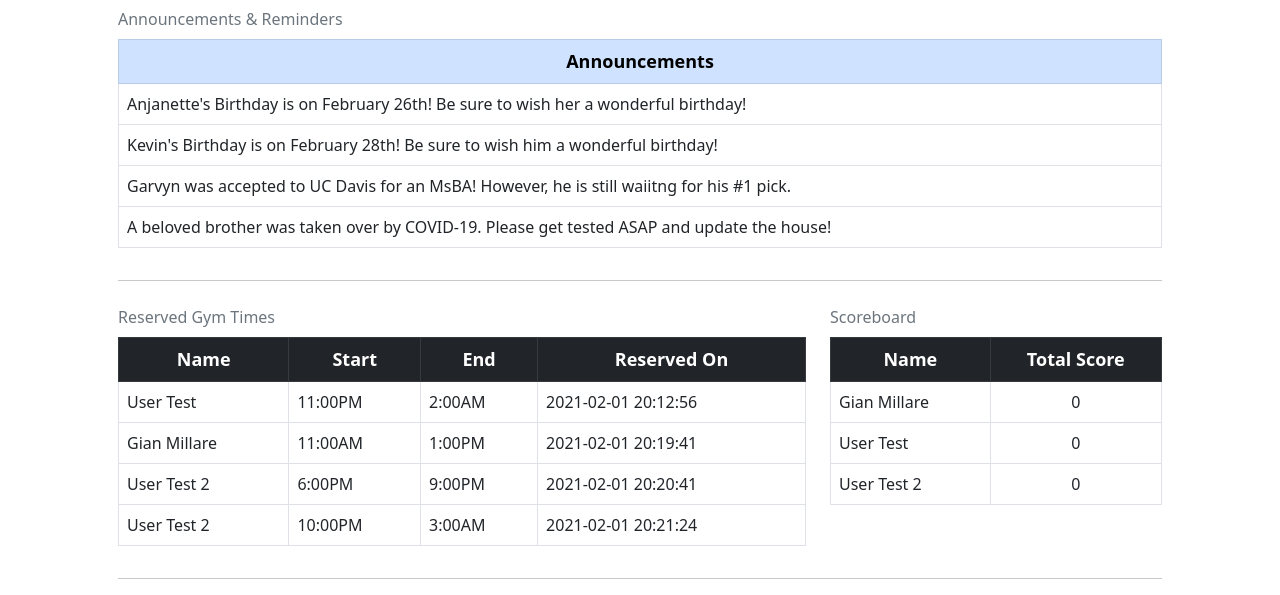
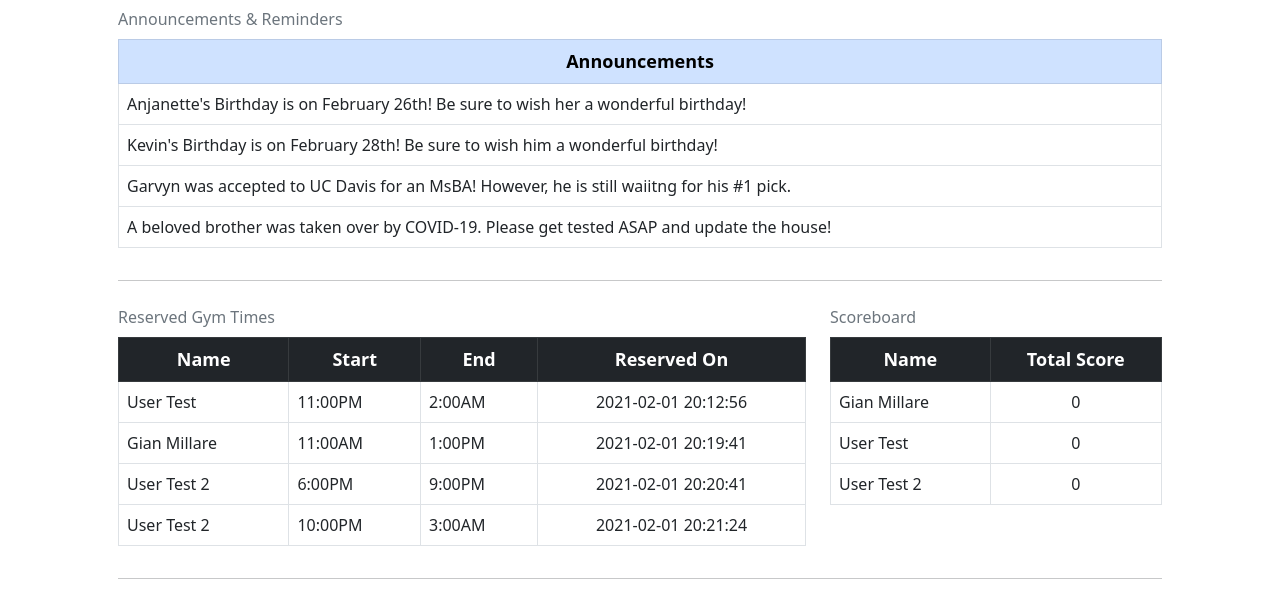
Before and after one commit to gianmillare/Giacomo_Tasks, a Flask app: page / in a window 1280 px wide. Shown: the part 186-781 px from the top of the page. Run offline with Flask 2, Linux system fonts and the light colour scheme; the visitor is signed in with stand-in values (Sample User, id 1).

Commit message:
completed the gym reservation feature. Next Step: implement deleting and resetting gym reservations

```diff
--- a/templates/index.html
+++ b/templates/index.html
@@ -82,7 +82,7 @@
                         <td>{{ i.name }}</td>
                         <td>{{ i.start }}</td>
                         <td>{{ i.end }}</td>
-                        <td>{{ i.date }}</td>
+                        <td style="text-align: center;">{{ i.date }}</td>
                     </tr>
                     {% endfor %}
                 </tbody>
```
Also changed, not shown: giacomo.db, 2 other files.
